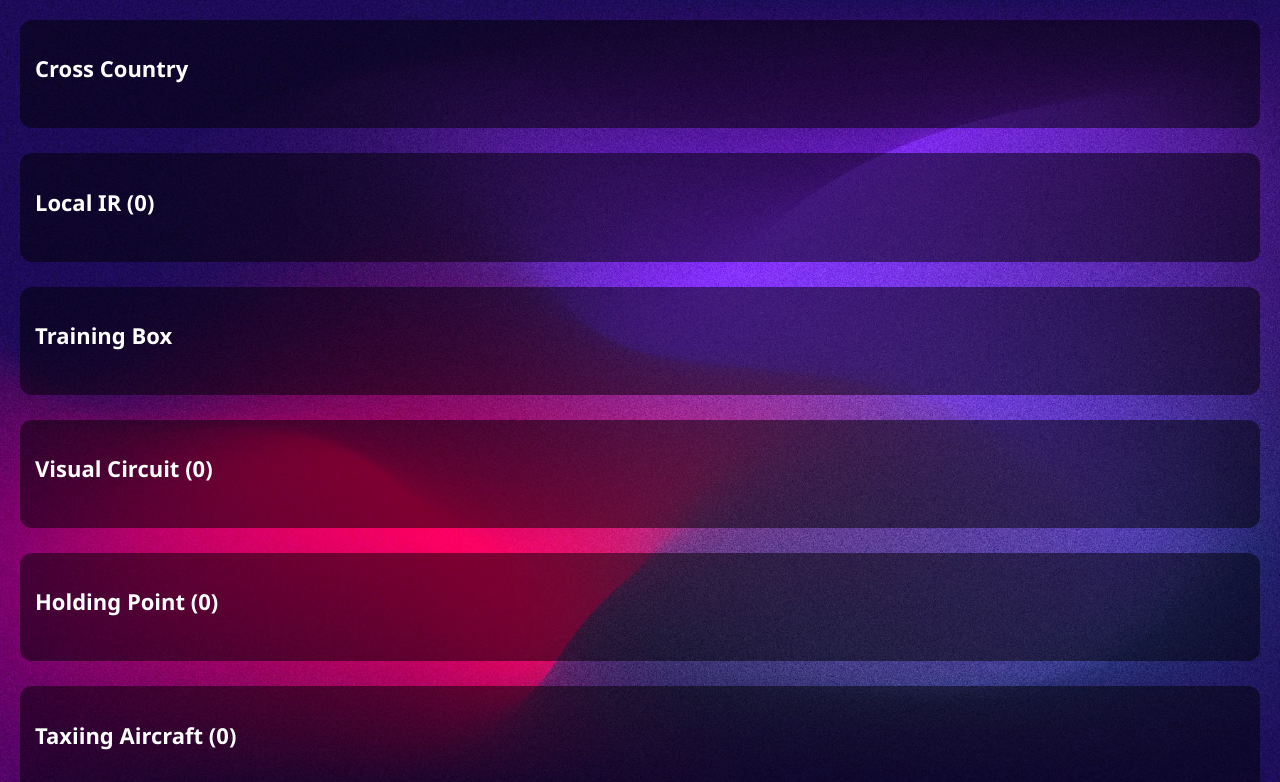
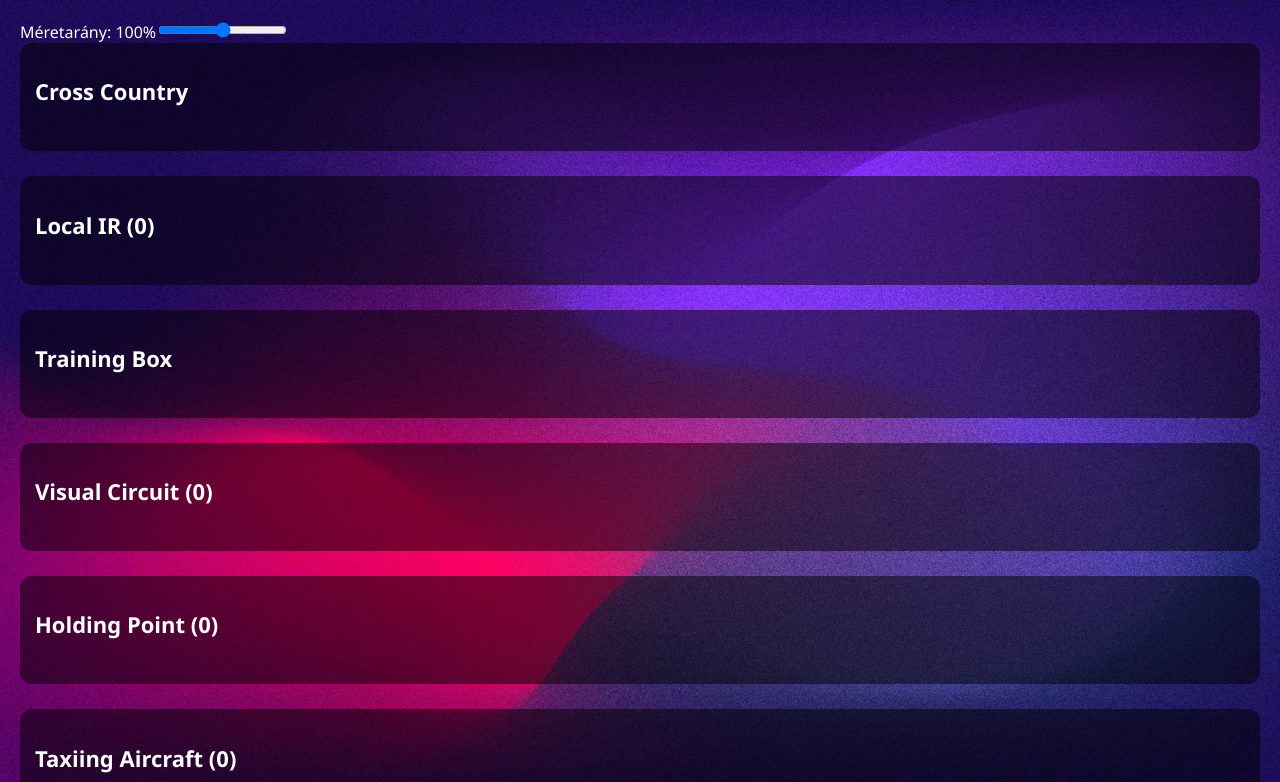
Before and after one commit to fepatrik/LHNY-AFIS, a Next.js app: page / in a window 1280 px wide. Shown: the top 782 px of the page. Built offline with nearby package versions, Linux system fonts and the light colour scheme.

Commit message:
Update page.tsx

```diff
--- a/app/page.tsx
+++ b/app/page.tsx
@@ -1,9 +1,32 @@
-import AfisProgram from "../components/AfisProgram";
+'use client';
+
+import { useState } from 'react';
+import AfisProgram from '@/components/AfisProgram';
 
 export default function Home() {
+  const [scale, setScale] = useState(1);
+
   return (
-    <main className="p-6">
-      <AfisProgram />
-    </main>
+    <div className="min-h-screen bg-gray-100 p-4">
+      <div className="mb-4">
+        <label htmlFor="scale" className="block text-sm font-medium mb-1">
+          Méretarány: {Math.round(scale * 100)}%
+        </label>
+        <input
+          id="scale"
+          type="range"
+          min="0.75"
+          max="1.25"
+          step="0.01"
+          value={scale}
+          onChange={(e) => setScale(parseFloat(e.target.value))}
+          className="w-full"
+        />
+      </div>
+
+      <div style={{ transform: `scale(${scale})`, transformOrigin: 'top left' }}>
+        <AfisProgram />
+      </div>
+    </div>
   );
 }
```
